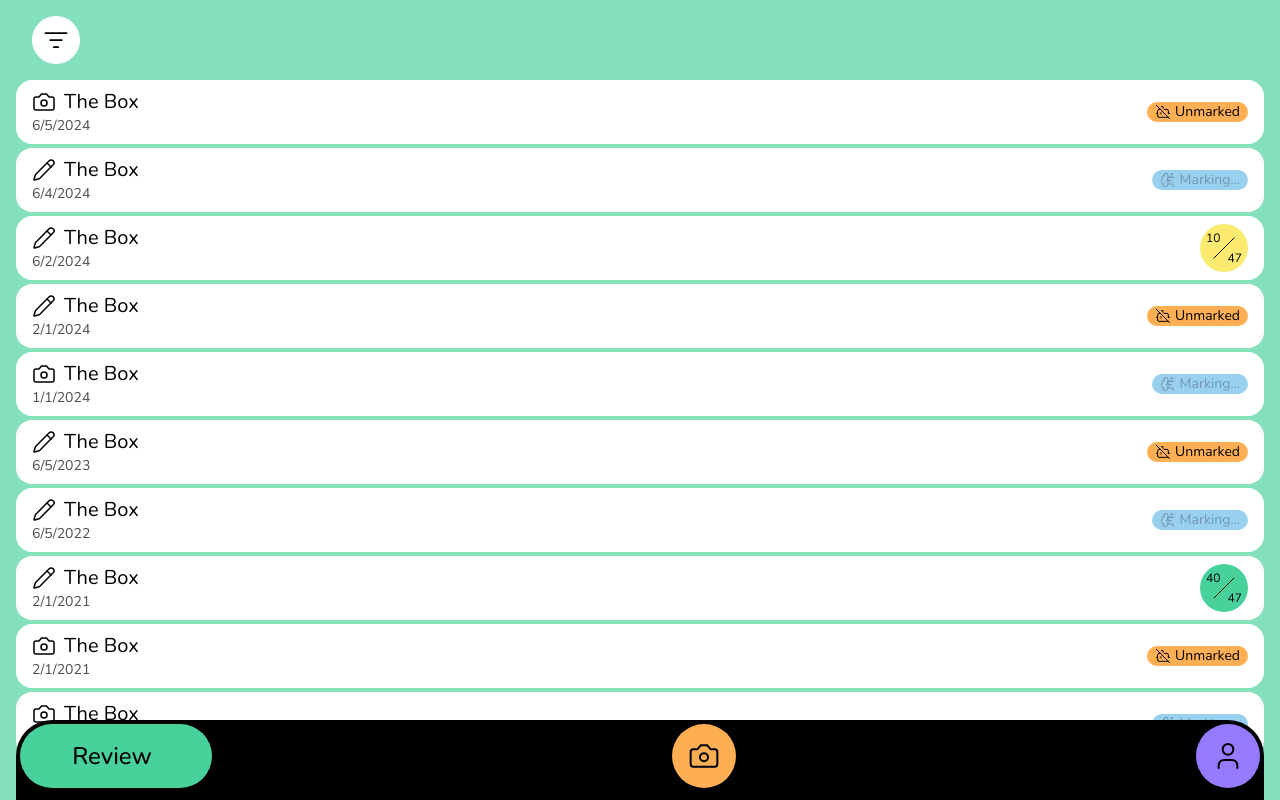
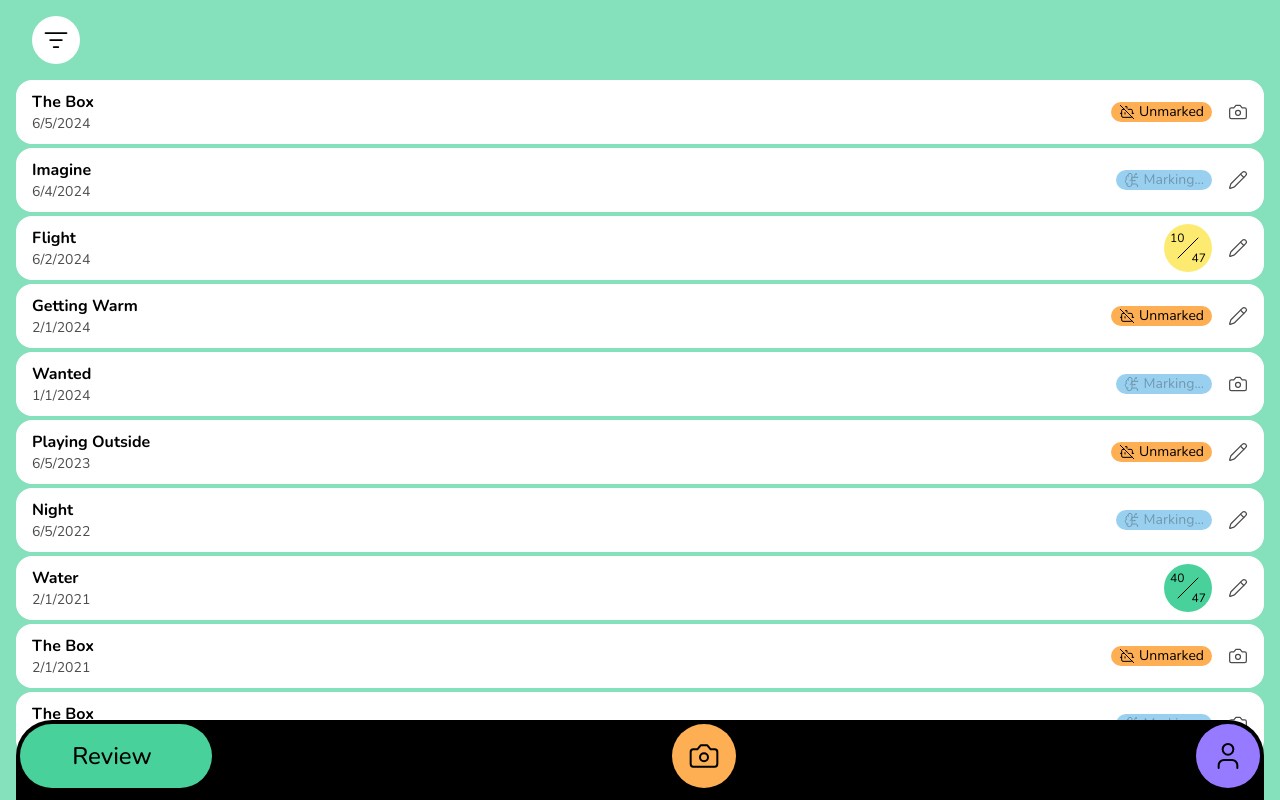
Before and after one commit to j-vanrav/markmywriting-next, a Next.js app: page / in a window 1280 px wide. Both pictures are taken after a click on the button 52 px from the left and 756 px from the top of the page. Built offline with nearby package versions, Linux system fonts and the light colour scheme.

Commit message:
review page card ui

```diff
--- a/components/review-page.tsx
+++ b/components/review-page.tsx
@@ -56,28 +56,15 @@ function ReviewCard({
           )}
         >
           <div className="flex flex-col justify-between w-full items-start">
-            <div className="flex flex-row items-center gap-2 text-xl">
-              {opts.fromCamera ? (
-                <Camera
-                  absoluteStrokeWidth
-                  strokeWidth={1.5}
-                  className="size-6"
-                />
-              ) : (
-                <Pencil
-                  absoluteStrokeWidth
-                  strokeWidth={1.5}
-                  className="size-6"
-                />
-              )}
-              The Box
+            <div className="flex flex-row items-center gap-2 font-bold text-base">
+              {opts.prompt}
             </div>
 
             <span className="text-sm opacity-70">
               {opts.creationDate.toLocaleDateString()}
             </span>
           </div>
-          <div className="flex flex-row justify-between items-center gap-2 text-sm">
+          <div className="flex flex-row justify-between items-center gap-4 text-sm">
             {opts.marked === "unmarked" && (
               <div className="flex flex-row items-center gap-1 bg-nborange rounded-full px-2">
                 <BotOff
@@ -122,6 +109,19 @@ function ReviewCard({
                   47
                 </span>
               </div>
+            )}
+            {opts.fromCamera ? (
+              <Camera
+                absoluteStrokeWidth
+                strokeWidth={1.5}
+                className="size-5 opacity-70"
+              />
+            ) : (
+              <Pencil
+                absoluteStrokeWidth
+                strokeWidth={1.5}
+                className="size-5 opacity-70"
+              />
             )}
           </div>
         </div>
@@ -220,7 +220,7 @@ const reviewCards: ReviewCard[] = [
     marked: "marking",
     wordCount: 300,
     creationDate: new Date("2024-06-04"),
-    prompt: "The Box",
+    prompt: "Imagine",
     fromCamera: false,
     id: "2",
   },
@@ -228,7 +228,7 @@ const reviewCards: ReviewCard[] = [
     marked: "marked",
     wordCount: 450,
     creationDate: new Date("2024-06-02"),
-    prompt: "The Box",
+    prompt: "Flight",
     fromCamera: false,
     id: "3",
     score: 10,
@@ -237,7 +237,7 @@ const reviewCards: ReviewCard[] = [
     marked: "unmarked",
     wordCount: 100,
     creationDate: new Date("2024-02-01"),
-    prompt: "The Box",
+    prompt: "Getting Warm",
     fromCamera: false,
     id: "4",
   },
@@ -245,7 +245,7 @@ const reviewCards: ReviewCard[] = [
     marked: "marking",
     wordCount: 600,
     creationDate: new Date("2024-01-01"),
-    prompt: "The Box",
+    prompt: "Wanted",
     fromCamera: true,
     id: "5",
   },
@@ -253,7 +253,7 @@ const reviewCards: ReviewCard[] = [
     marked: "unmarked",
     wordCount: 200,
     creationDate: new Date("2023-06-05"),
-    prompt: "The Box",
+    prompt: "Playing Outside",
     fromCamera: false,
     id: "6",
   },
@@ -261,7 +261,7 @@ const reviewCards: ReviewCard[] = [
     marked: "marking",
     wordCount: 300,
     creationDate: new Date("2022-06-05"),
-    prompt: "The Box",
+    prompt: "Night",
     fromCamera: false,
     id: "7",
   },
@@ -269,7 +269,7 @@ const reviewCards: ReviewCard[] = [
     marked: "marked",
     wordCount: 450,
     creationDate: new Date("2021-02-01"),
-    prompt: "The Box",
+    prompt: "Water",
     fromCamera: false,
     id: "8",
     score: 40,
```
